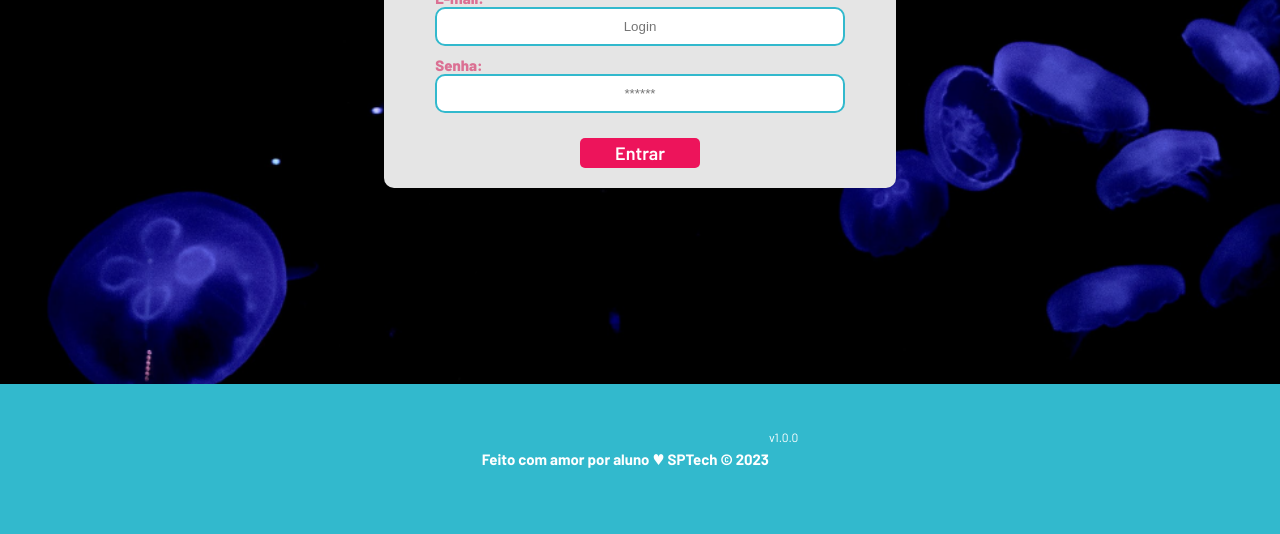
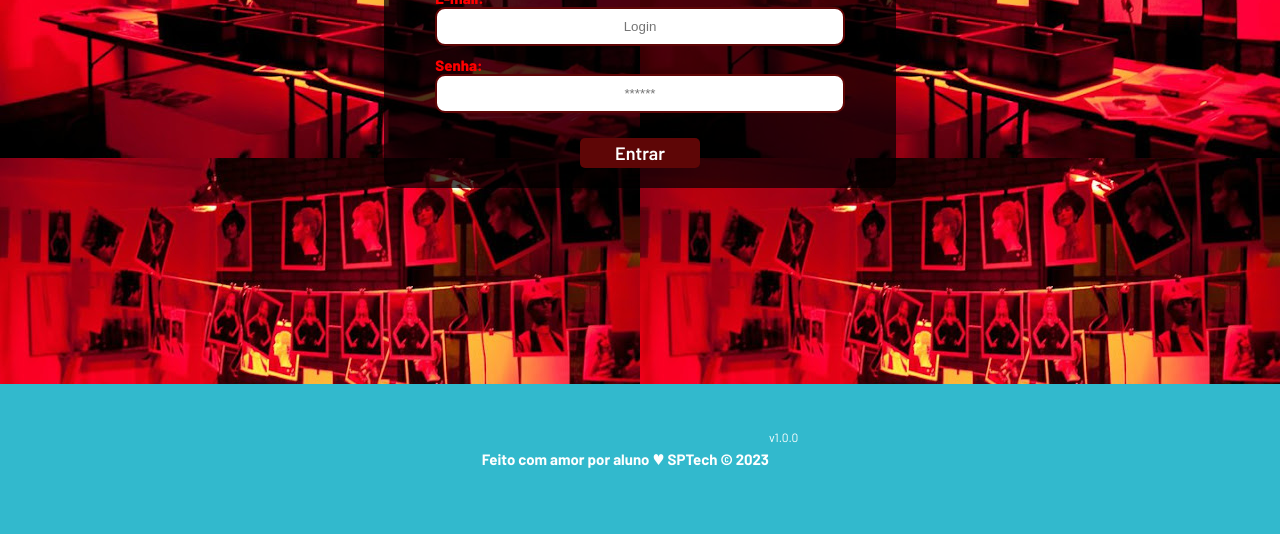
Before and after one commit to Matheus-valle/projeto_dinamica_pi, a website: page public/login.html in a window 1280 px wide. Shown: the part 351-885 px from the top of the page. Drawn offline with Linux system fonts and the light colour scheme.

Commit message:
ajustando o css do login e do cadastro

```diff
--- /dev/null
+++ b/public/css/cadastro&login.css
@@ -0,0 +1,169 @@
+/* LOGIN */
+
+.login {
+  height: var(--tamanho-login);
+  background-image: url('../assets/imgs/darkroomCadastro.jpg');
+
+}
+
+.login .container {
+  justify-content: center;
+  align-items: center;
+  height: 100%;
+}
+
+.card {
+  width: 50%;
+  background-color: rgba(0, 0, 0, 0.7);
+  border-radius: 10px;
+  display: flex;
+  align-items: center;
+  justify-content: space-evenly;
+  color: red;
+  flex-direction: column;
+  height: fit-content;
+  padding: 20px 0;
+
+}
+
+.card h2 {
+  margin: 0;
+  font-size: 30px;
+}
+
+.formulario {
+  display: flex;
+  height: 90%;
+  width: 80%;
+  justify-content: space-around;
+  flex-direction: column;
+}
+
+.formulario span {
+  font-size: 15px;
+  font-weight: 800;
+}
+
+.formulario input {
+  border: 2px solid #5e0606;
+  text-align: center;
+  border-radius: 10px;
+  margin: 0;
+}
+
+.formulario select {
+  border: 2px solid #5e0606;
+  background-color: white;
+  color: gray;
+  height: 36px;
+  text-align: center;
+  border-radius: 10px;
+  margin: 0;
+}
+
+.campo {
+  display: flex;
+  flex-direction: column;
+  justify-content: start;
+  padding: 5px 0;
+}
+
+.botao {
+  cursor: pointer;
+  font-family: "Barlow", sans-serif;
+  border: 0;
+  border-radius: 5px;
+  font-weight: 600;
+  font-size: 18px;
+  color: #fff;
+  background-color: #5e0606;
+  width: 120px;
+  height: 30px;
+  align-self: center;
+  margin-top: 20px;
+}
+
+.botao:hover{
+  background-color: red;
+}
+
+.loading-div {
+  width: 50px;
+  display: none;
+}
+
+.loading-div img {
+  height: 50px;
+  width: 50px;
+}
+
+#div_erros_login {
+  display: none
+}
+
+/* FORMULARIO */
+
+.alerta_erro{
+  display: flex;
+  justify-content: flex-end;
+}
+
+.card_erro {
+  display: none;
+  background-color: #fff;
+  color: black;
+  width: 230px;
+  position: fixed;
+  border-radius: 4px;
+  border: #ED145B 3px solid;
+  padding: 10px;
+  margin-right: 10%;
+}
+
+.card_erro #mensagem_erro{
+  font-weight: 500;
+  font-size: 20px;
+}
+
+.formulario .tipo_campo {
+  font-size: 20px;
+  font-weight: 600 !important;
+}
+
+.formulario {
+  display: flex;
+  flex-direction: column;
+}
+
+input {
+  margin-bottom: 10px;
+  border: 2px solid #32b9cd;
+  padding: 10px;
+  text-align: center;
+  border-radius: 10px;
+}
+
+.btn {
+  font-family: "Barlow", sans-serif;
+  border: 0;
+  border-radius: 5px;
+  font-weight: 600;
+  font-size: 18px;
+  padding: 10px 15px;
+  color: white;
+  background-color: #ED145B;
+  width: 120px;
+  align-self: center;
+  margin-top: 5px;
+}
+
+.loading-div {
+  width: 50px;
+  margin: auto;
+  display: none;
+}
+
+.loading-div img {
+  height: 50px;
+  width: 50px;
+}
--- a/public/css/estilo.css
+++ b/public/css/estilo.css
@@ -141,8 +141,8 @@ body {
 
 .login {
   height: var(--tamanho-login);
-  background-image: url('../assets/imgs/bg-jelly-fish-para-home.png');
-  background-size: cover;
+  background-image: url('../assets/imgs/darkroomCadastro.jpg');
+
 }
 
 .login .container {
@@ -153,15 +153,16 @@ body {
 
 .card {
   width: 50%;
-  background-color: #e5e5e5;
+  background-color: rgba(0, 0, 0, 0.7);
   border-radius: 10px;
   display: flex;
   align-items: center;
   justify-content: space-evenly;
-  color: palevioletred;
+  color: red;
   flex-direction: column;
   height: fit-content;
   padding: 20px 0;
+
 }
 
 .card h2 {
@@ -183,14 +184,14 @@ body {
 }
 
 .formulario input {
-  border: 2px solid #32b9cd;
+  border: 2px solid #5e0606;
   text-align: center;
   border-radius: 10px;
   margin: 0;
 }
 
 .formulario select {
-  border: 2px solid #32b9cd;
+  border: 2px solid #5e0606;
   background-color: white;
   color: gray;
   height: 36px;
@@ -214,11 +215,15 @@ body {
   font-weight: 600;
   font-size: 18px;
   color: #fff;
-  background-color: #ED145B;
+  background-color: #5e0606;
   width: 120px;
   height: 30px;
   align-self: center;
   margin-top: 20px;
+}
+
+.botao:hover{
+  background-color: red;
 }
 
 .loading-div {
```
Also changed, not shown: public/assets/imgs/darkroomCadastro.jpg (added), public/css/login.css (added).
